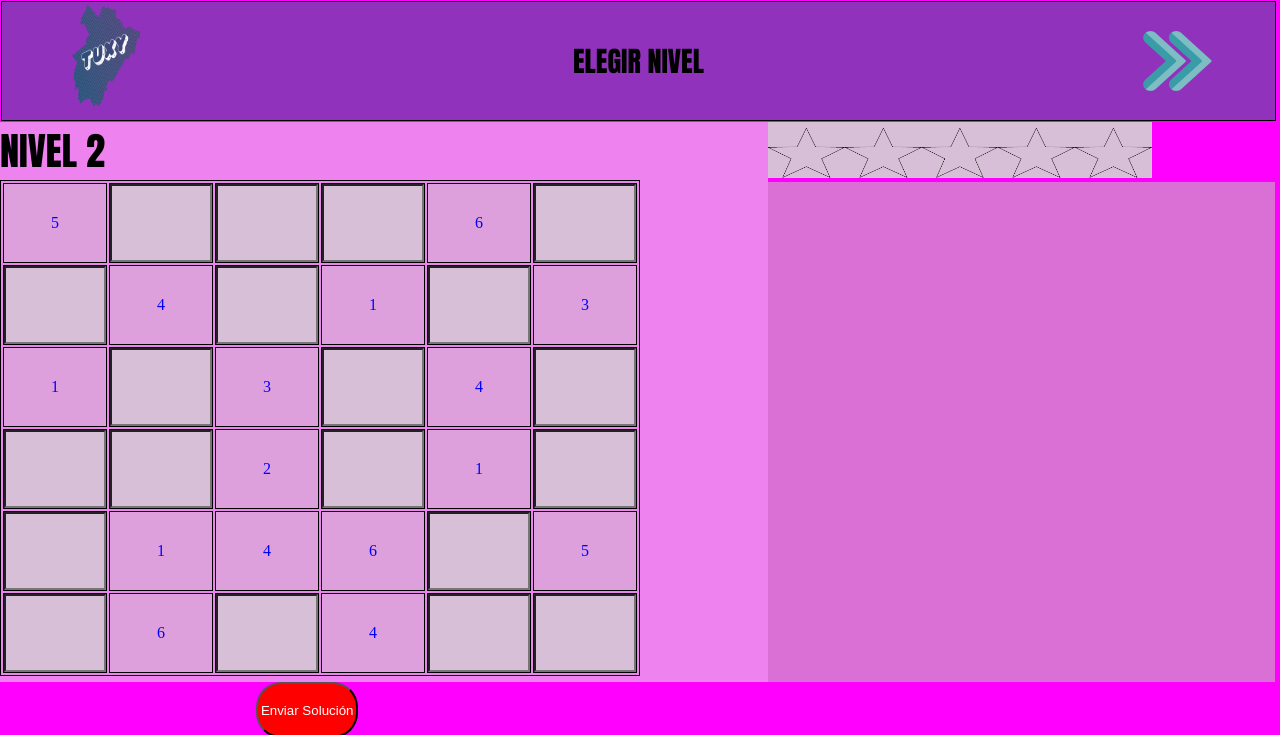
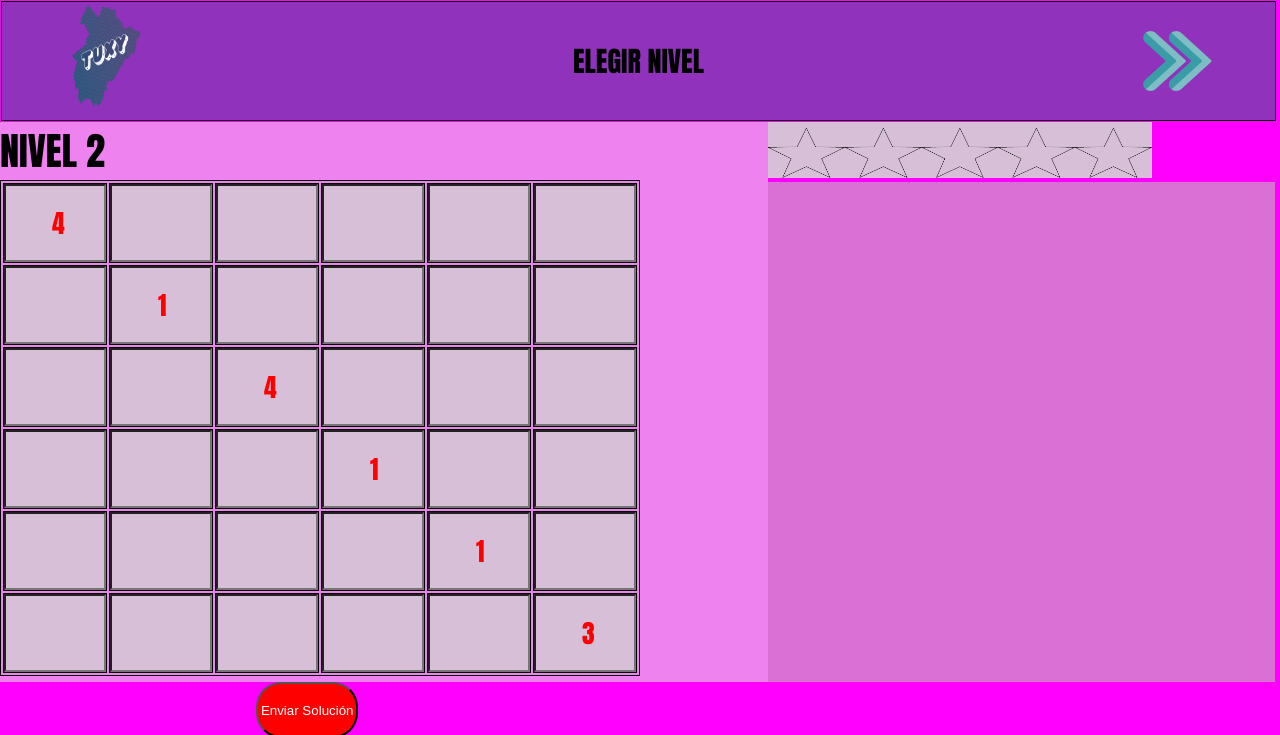
Before and after one commit to David64423/sudoku, a PHP site: page /nivel2.php in a window 1280 px wide. Shown: the top 735 px of the page. Run offline with PHP 8.4, Linux system fonts and the light colour scheme.

Commit message:
correccion 6x6

```diff
--- a/js/nivel2.js
+++ b/js/nivel2.js
@@ -1,6 +1,7 @@
 import {verificar} from './sudoku.js';
 import {main} from './sudoku.js';
 import {funcionEstrellas} from './sudoku.js';
+import {rellenarDiagonal} from './sudoku.js';
 
 let lugares = document.getElementsByClassName("lugares");
 
--- a/nivel2.php
+++ b/nivel2.php
@@ -1,5 +1,6 @@
 <!DOCTYPE html>
 <html lang="es">
+
 <head>
     <meta charset="UTF-8">
     <meta http-equiv="X-UA-Compatible" content="IE=edge">
@@ -8,42 +9,22 @@
     require "phpRedundancia/niveles.php";
     ?>
 </head>
+
 <body>
     <?php
     require "phpRedundancia/menu.php";
     menu("nivel3.php");
     ?>
     <div id="juego">
-<div id="container" >
+        <div id="container">
             <p id="numeroNivel">NIVEL 2</p>
             <table>
                 <tr>
-            <td class="nF"> 5</td>
                     <td> <input min=1 max=9 class="lugares" type="number" name="" id=""> </td>
                     <td> <input min=1 max=9 class="lugares" type="number" name="" id=""> </td>
                     <td> <input min=1 max=9 class="lugares" type="number" name="" id=""> </td>
-            <td class="nF"> 6 </td>
                     <td> <input min=1 max=9 class="lugares" type="number" name="" id=""> </td>
-        </tr>
-
-
-        <tr>
                     <td> <input min=1 max=9 class="lugares" type="number" name="" id=""> </td>
-            <td class="nF"> 4 </td>
-            <td> <input min=1 max=9 class="lugares" type="number" name="" id=""> </td>
-            <td class="nF"> 1 </td>
-            <td> <input min=1 max=9 class="lugares" type="number" name="" id=""> </td>
-            <td class="nF"> 3 </td>
-        </tr>
-
-
-
-        <tr>
-            <td class="nF"> 1 </td>
-            <td> <input min=1 max=9 class="lugares" type="number" name="" id=""> </td>
-            <td class="nF"> 3 </td>
-            <td> <input min=1 max=9 class="lugares" type="number" name="" id=""> </td>
-            <td class="nF"> 4 </td>
                     <td> <input min=1 max=9 class="lugares" type="number" name="" id=""> </td>
                 </tr>
 
@@ -51,28 +32,49 @@
                 <tr>
                     <td> <input min=1 max=9 class="lugares" type="number" name="" id=""> </td>
                     <td> <input min=1 max=9 class="lugares" type="number" name="" id=""> </td>
-            <td class="nF"> 2 </td>
                     <td> <input min=1 max=9 class="lugares" type="number" name="" id=""> </td>
-            <td class="nF"> 1 </td>
+                    <td> <input min=1 max=9 class="lugares" type="number" name="" id=""> </td>
+                    <td> <input min=1 max=9 class="lugares" type="number" name="" id=""> </td>
+                    <td> <input min=1 max=9 class="lugares" type="number" name="" id=""> </td>
+                </tr>
+
+
+
+                <tr>
+                    <td> <input min=1 max=9 class="lugares" type="number" name="" id=""> </td>
+                    <td> <input min=1 max=9 class="lugares" type="number" name="" id=""> </td>
+                    <td> <input min=1 max=9 class="lugares" type="number" name="" id=""> </td>
+                    <td> <input min=1 max=9 class="lugares" type="number" name="" id=""> </td>
+                    <td> <input min=1 max=9 class="lugares" type="number" name="" id=""> </td>
                     <td> <input min=1 max=9 class="lugares" type="number" name="" id=""> </td>
                 </tr>
 
 
                 <tr>
                     <td> <input min=1 max=9 class="lugares" type="number" name="" id=""> </td>
-            <td class="nF" > 1 </td>
-            <td class="nF"> 4 </td>
-            <td class="nF"> 6 </td>
                     <td> <input min=1 max=9 class="lugares" type="number" name="" id=""> </td>
-            <td class="nF"> 5 </td>
+                    <td> <input min=1 max=9 class="lugares" type="number" name="" id=""> </td>
+                    <td> <input min=1 max=9 class="lugares" type="number" name="" id=""> </td>
+                    <td> <input min=1 max=9 class="lugares" type="number" name="" id=""> </td>
+                    <td> <input min=1 max=9 class="lugares" type="number" name="" id=""> </td>
                 </tr>
 
 
                 <tr>
                     <td> <input min=1 max=9 class="lugares" type="number" name="" id=""> </td>
-            <td class="nF"> 6 </td>
                     <td> <input min=1 max=9 class="lugares" type="number" name="" id=""> </td>
-            <td class="nF"> 4 </td>
+                    <td> <input min=1 max=9 class="lugares" type="number" name="" id=""> </td>
+                    <td> <input min=1 max=9 class="lugares" type="number" name="" id=""> </td>
+                    <td> <input min=1 max=9 class="lugares" type="number" name="" id=""> </td>
+                    <td> <input min=1 max=9 class="lugares" type="number" name="" id=""> </td>
+                </tr>
+
+
+                <tr>
+                    <td> <input min=1 max=9 class="lugares" type="number" name="" id=""> </td>
+                    <td> <input min=1 max=9 class="lugares" type="number" name="" id=""> </td>
+                    <td> <input min=1 max=9 class="lugares" type="number" name="" id=""> </td>
+                    <td> <input min=1 max=9 class="lugares" type="number" name="" id=""> </td>
                     <td> <input min=1 max=9 class="lugares" type="number" name="" id=""> </td>
                     <td> <input min=1 max=9 class="lugares" type="number" name="" id=""> </td>
                 </tr>
@@ -94,4 +96,5 @@ estrellas("nivel3.php");
     </div>
     <!-- <script src="js/nivel2.js" type="module" ></script> -->
 </body>
+
 </html>
```
Lines whose indentation alone changed are shown as unchanged.
